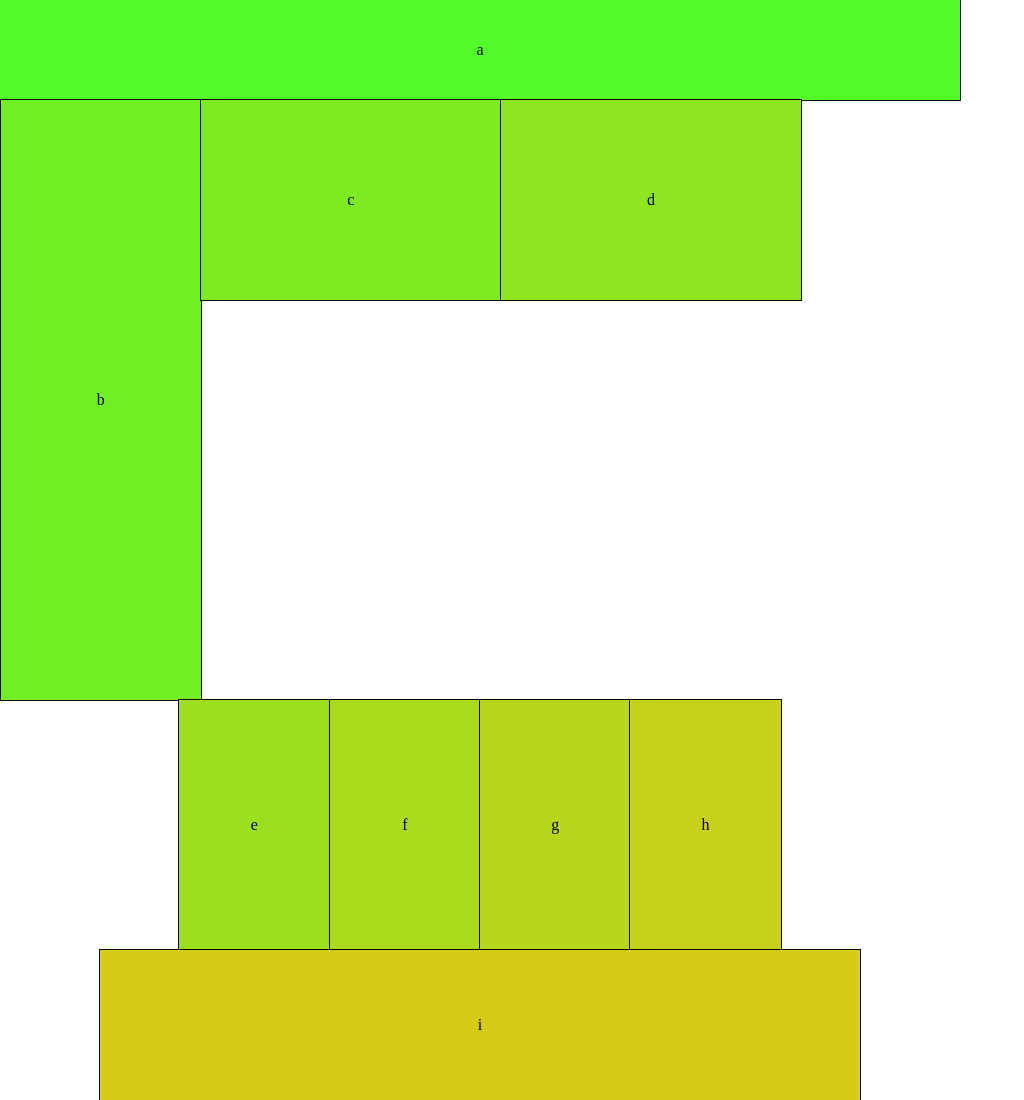
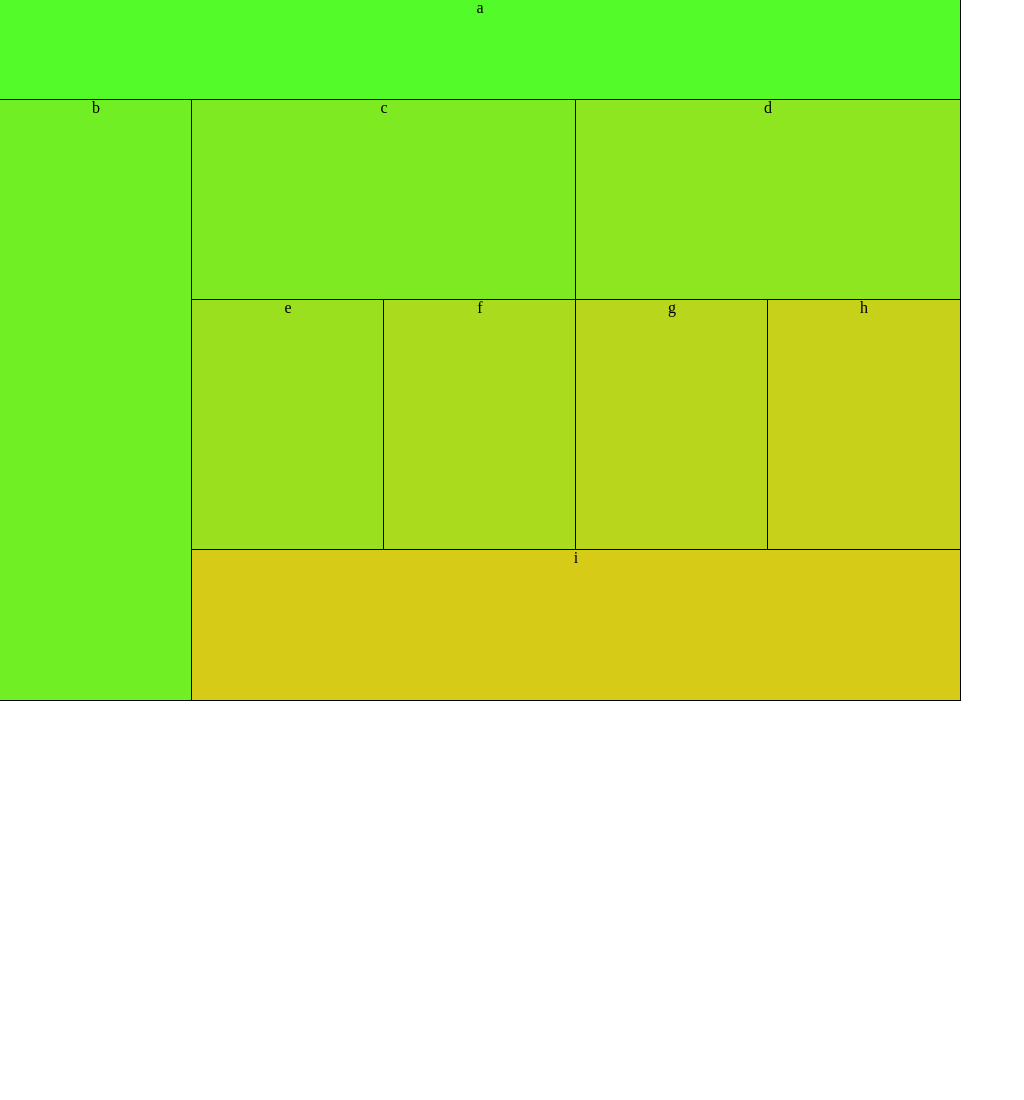
Before and after one commit to schoentr/lab-01, a plain HTML site: page index.html in a window 1280 px wide. Shown: the whole page, without its empty margins (0-1024 px from the left). After the commit the page ends 800 px from the top, so only its background shows below. Drawn offline with Linux system fonts and the light colour scheme.

Commit message:
both work

```diff
--- a/base.css
+++ b/base.css
@@ -4,10 +4,9 @@ div {
 div {
   vertical-align: middle;
   text-align: center;
-  /* vertical-align: middle; */
-  /* margin:50% auto; */
+
 }
 body{
   max-width: 960px;
-  /* margin: 0 auto; */
+
 }
--- a/index.html
+++ b/index.html
@@ -10,20 +10,28 @@
 
   </head>
   <body>
-    <section id="ab">
+
   <div id = "a">a</div>
+  <section id ="container">
     <div id = "b">b</div>
+    <section id="con" >
       <section id="cd">
         <div id = "c">c</div>
         <div id = "d">d</div>
       </section>
-    <section id = "e-h">
+      <section id="e-h">
+        <section id = "e-f">
           <div id = "e">e</div>
           <div id = "f">f</div>
+        </section>
+        <section id= "g-h">
           <div id = "g">g</div>
           <div id = "h">h</div>
         </section>
+      </section>
       <div id ="i">i</div>
+    </section>
+  </section>
 
     </section>
   </body>
--- a/layout.css
+++ b/layout.css
@@ -1,92 +1,76 @@
 body{
-  width:100%;
+}
+ @media (max-width:767px){
+  body{
+    display:flex;
+    flex-direction: column;
+  }
+  #a{
+
+     height: 75px;
+   }
+
+   #b{
+     height:150px;
+   }
+   #c,#d{
+     height:125px;
+   }
+   #e,#f,#g,#h{
+     height:250px;
+     width:50%;
+   }
+   #e-f, #g-h{
      display:flex;
      flex-direction: row;
-  flex-wrap: wrap;
-  justify-content: center;
    }
-/* @media (max-width:767px){
    #i{
-    line-height: 80px;
      height:80px;
-    clear:both;
    }
-  #a {
-    height:75px;
-    line-height: 75px;
+ }
+ @media (min-width: 768px) {
+   body{
+     display:flex;
+     flex-direction: column;
+   }
+   #a{
+     height: 100px;
+     width: 100%;
+
+   }
+   #container{
+     display: flex;
+     flex-direction: row;
+   }
+   #con{
+     width :80%;
+     display:flex;
+     flex-direction: column;
+   }
+   #cd{
+     display:flex;
+     flex-direction: row;
+     width:100%;
    }
    #b{
-    height:150px;
-    line-height:150px;
+     width:20%;
+     height:600px;
    }
-  #c,#d {
-    height:125px;
-    line-height:125px;
+   #c,#d{
+     height: 200px;
+     width:50%;
    }
-  #e, #f, #g, #h {
-    width: 50%;
-    float:left;
-    height: 250px;
-    line-height: 250px;
-  }
-
-} */
-
-/* @media (min-width: 768px) { */
-  #ab{
-    width:100%;
+   #e-h, #e-f,#g-h{
      display:flex;
      flex-direction: row;
-    flex-wrap: wrap;
-    justify-content: center;
+     width: 100%;
    }
-  #a{
-    /* flex:flex-grow; */
-    align-self: auto;
-    height:100px;
-    line-height:100px;
-    width: 100%;;
+   #e,#f, #g,#h{
+     height:250px;
+          width: 50%;
+   }
+   #i{
+     height:150px;
 
    }
-  #cd{
-    width:79%;
-    height: 200px;
-    display:flex;
-    flex-direction: row;
-    flex-wrap: wrap;
-    /* justify-content: center; */
  }
-  #e-h{
-    width:79.16%; display:flex;
-    flex-direction: row;
-    flex-wrap: wrap;
-    justify-content: center;
-  }
-  #b{
-    height:600px;
-    line-height:600px;
-    width:20.83%;
-    /* float:left; */
-
-  }
-  #c, #d {
-    height:200px;
-    line-height:200px;
-    float:left;
-    width:39.583%;
-  }
-
-  #e, #f, #g, #h {
-    width:19.79%;
-    float:left;
-    height: 250px;
-    line-height:250px;
-  }
-
-  #i {
-    width:79.16%;
-    float:left;
-    height: 150px;
-    line-height:150px;
-  }
-}
```
Lines whose indentation alone changed are shown as unchanged.
